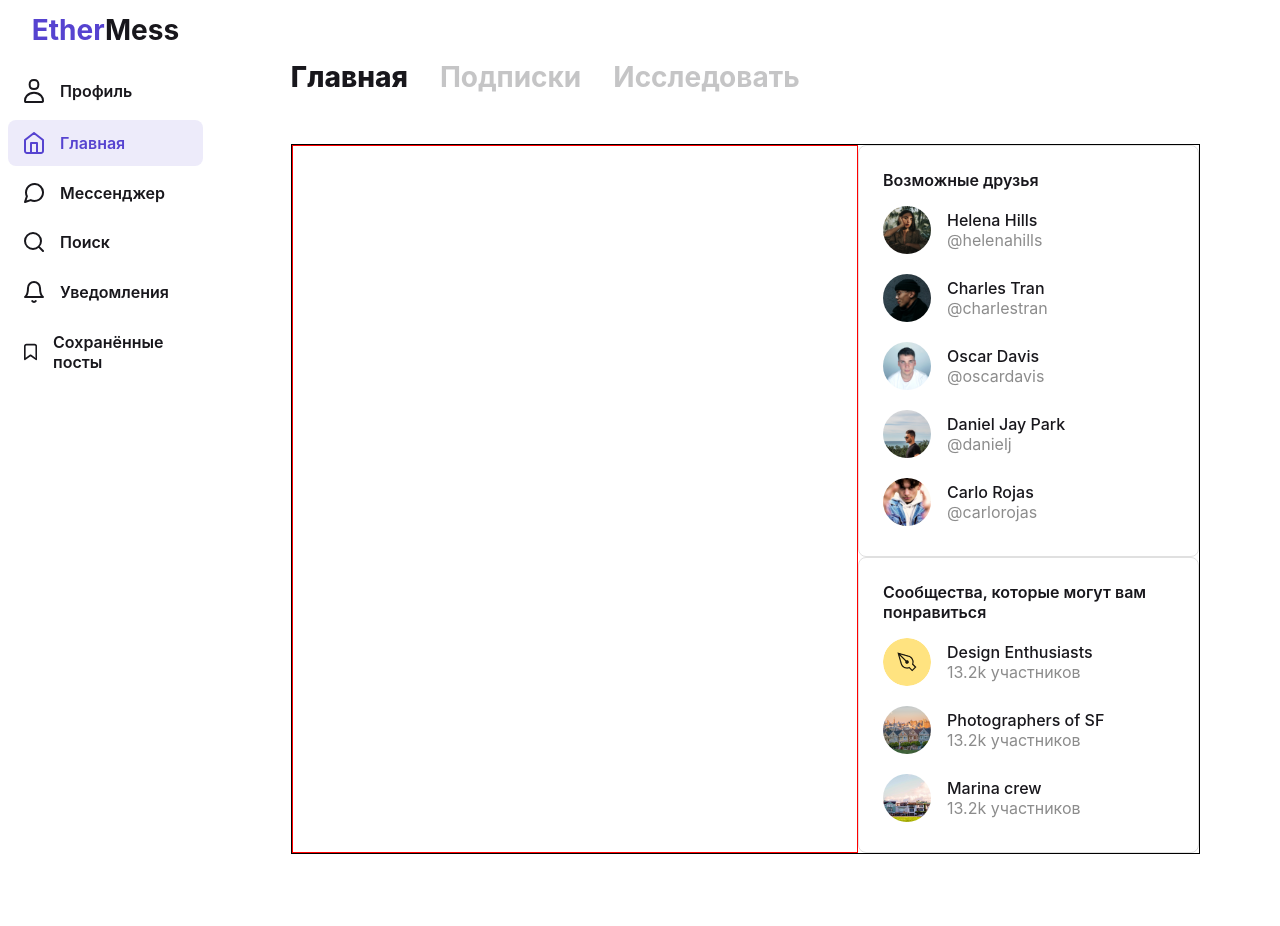
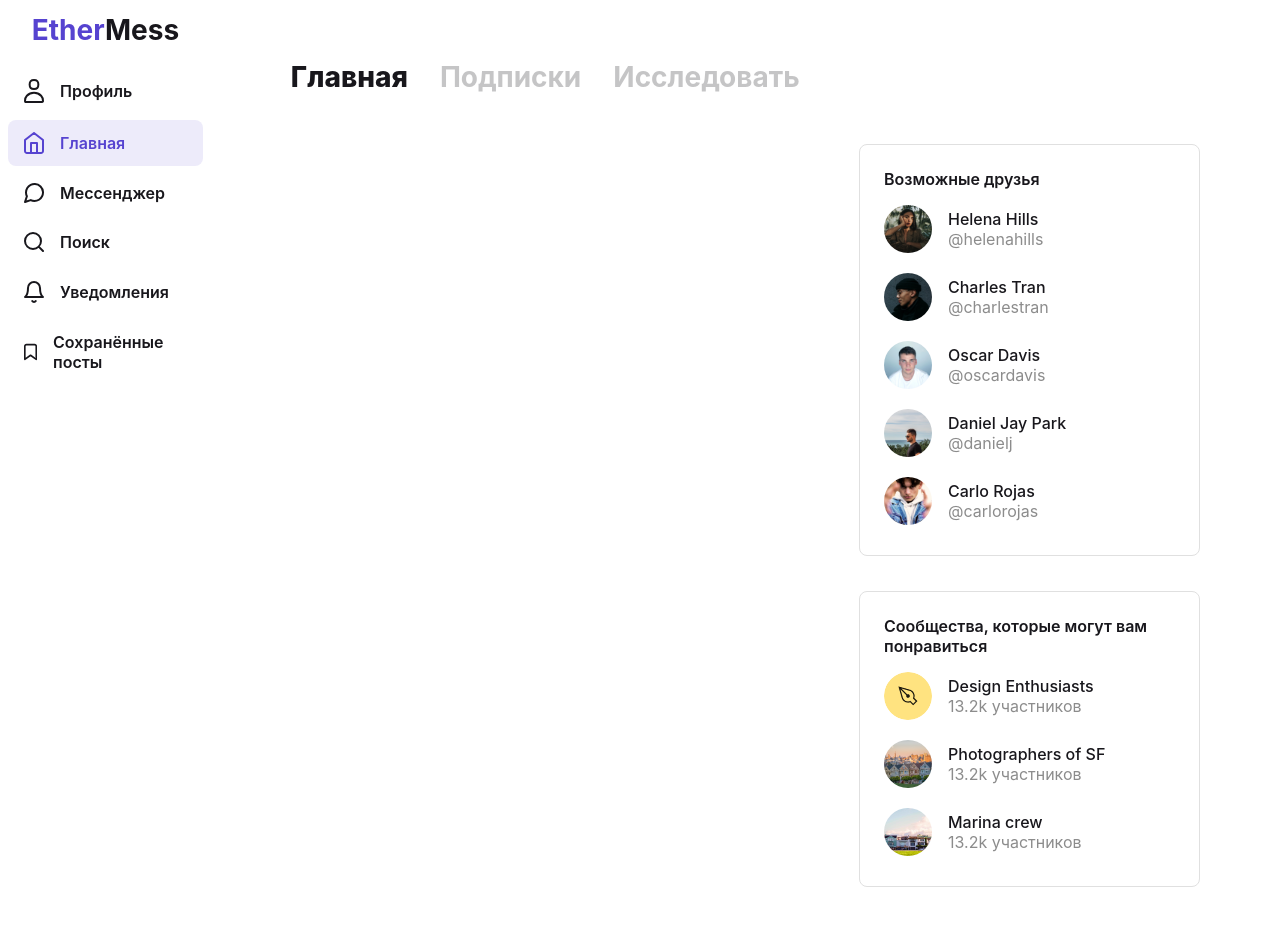
Before and after one commit to HealKnix/react-ether-messenger, a React (Vite) app: page / in a window 1280 px wide. Shown: the top 926 px of the page. Built offline with nearby package versions, Linux system fonts and the light colour scheme.

Commit message:
Убрал вспомогательную обводку и импорт стиля

```diff
--- a/src/pages/Home/Home.css
+++ b/src/pages/Home/Home.css
@@ -10,10 +10,8 @@
 
 .home-content__wrapper {
   display: flex;
-  border: 1px solid black;
 }
 
 .posts__wrapper {
   width: 100%;
-  border: 1px solid red;
 }
--- a/src/pages/Home/Home.tsx
+++ b/src/pages/Home/Home.tsx
@@ -1,7 +1,7 @@
 import { FC } from "react";
 import HomeNavigation from "./HomeNavigation/HomeNavigation";
+import HomeAsideContent from "./HomeAsideContent/HomeAsideContent";
 import "./Home.css";
-import HomeAsideContent from "./HomeAsideContent/HomeAsideContent";
 
 const Home: FC = () => {
   return (
--- a/src/pages/Home/HomeAsideContent/HomeAsideContent.css
+++ b/src/pages/Home/HomeAsideContent/HomeAsideContent.css
@@ -4,5 +4,4 @@
   gap: 35px;
   width: 500px;
   max-width: 500px;
-  border: 1px solid green;
 }
--- a/src/pages/Home/HomeAsideContent/HomeAsideContent.tsx
+++ b/src/pages/Home/HomeAsideContent/HomeAsideContent.tsx
@@ -1,6 +1,7 @@
 import { FC } from "react";
 import AvatarText from "../../../components/AvatarText/AvatarText";
 import Card from "../../../components/Card/Card";
+import "./HomeAsideContent.css";
 
 const HomeAsideContent: FC = () => {
   return (
```
